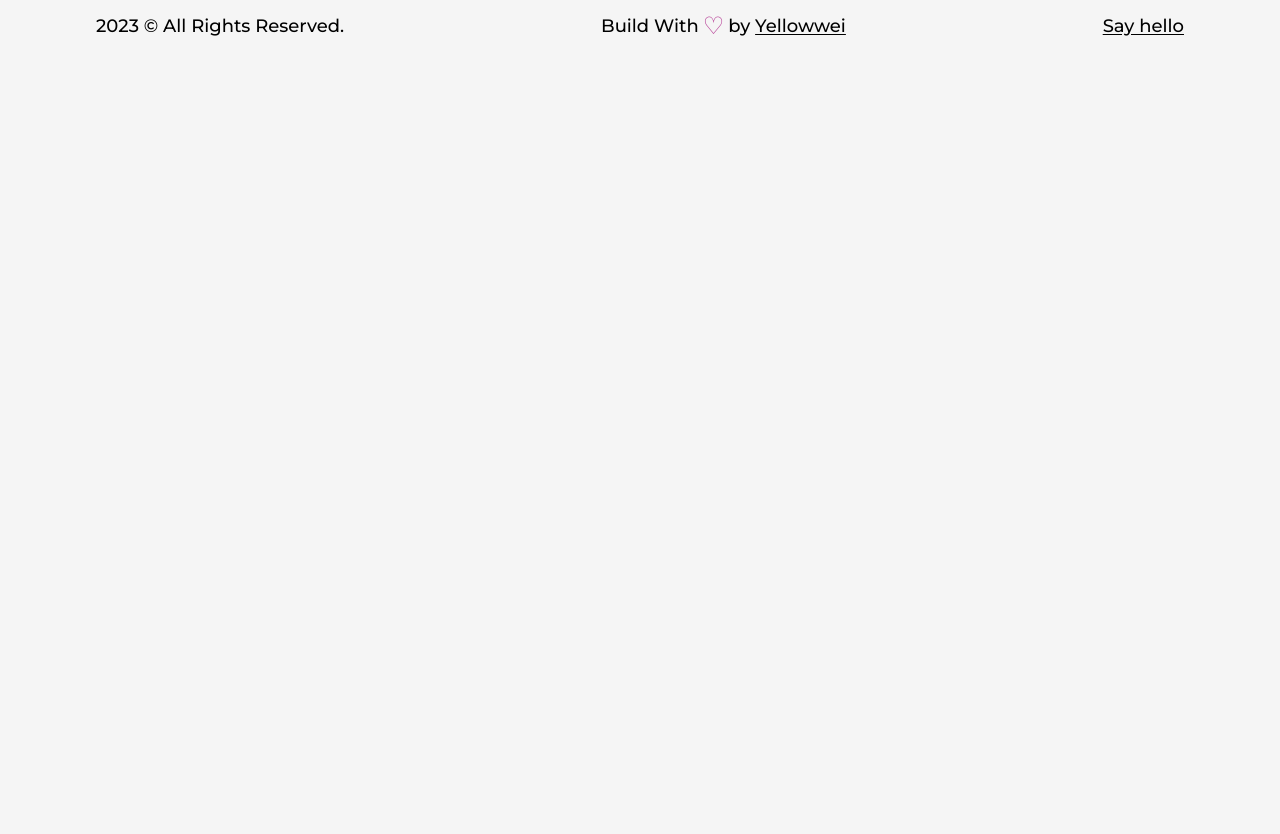
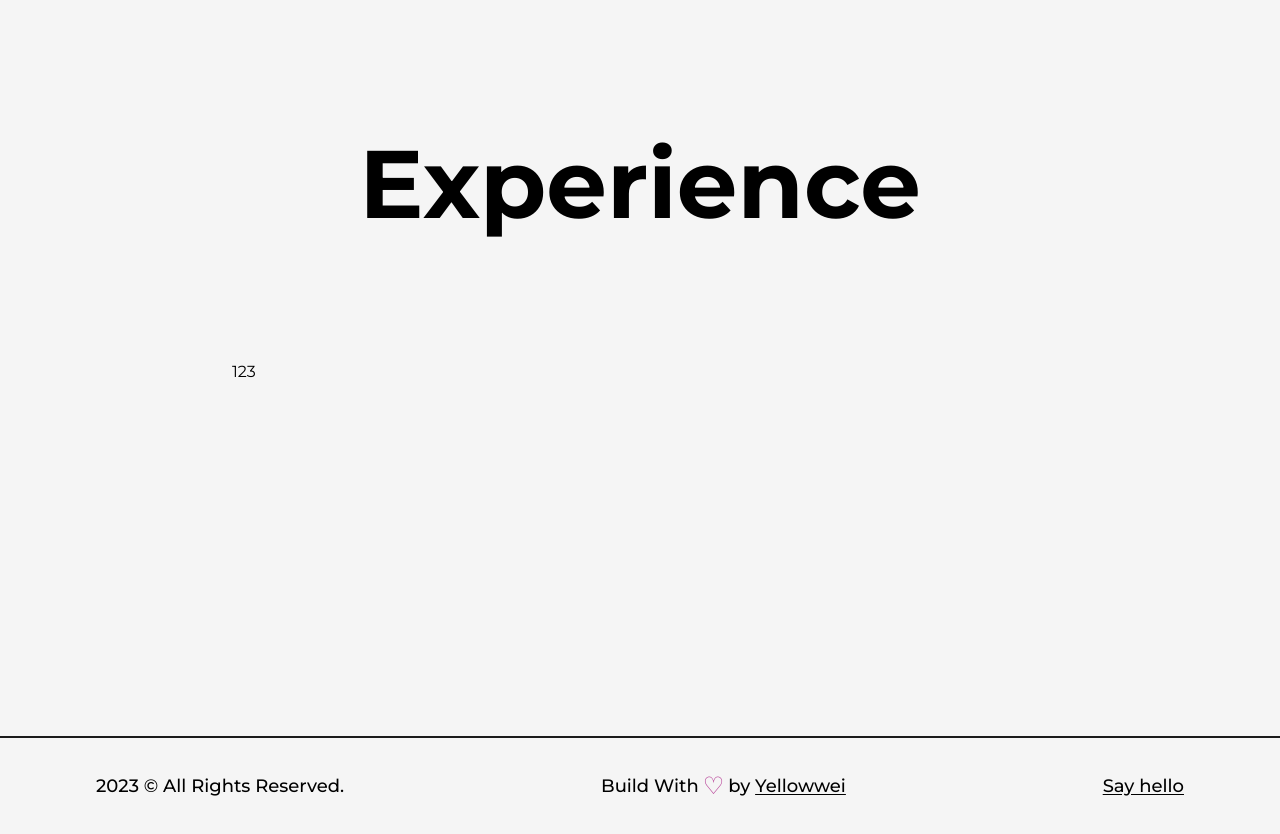
Before and after one commit to Yellowweii/Next-Personal-Website, a Next.js app: page /about in a window 1280 px wide. Shown: the part 2340-3174 px from the top of the page. Before the commit the page ends 2414 px from the top, so only its background shows below. Built offline with nearby package versions, Linux system fonts and the light colour scheme.

Commit message:
init the experience module (#6)
* finish the navbar module

* finish the layout moule

* finish the footer module

* finish the about module

* finish the skills module

* init the experience module

```diff
--- a/app/about/page.tsx
+++ b/app/about/page.tsx
@@ -4,6 +4,7 @@
 import profilePic from "@/public/images/profile/developer-pic-2.jpg";
 import AnimatedNumbers from "@/components/AnimatedNumbers";
 import Skills from "@/sections/Skills";
+import Experience from "@/sections/Experience";
 
 const About = () => {
   return (
@@ -51,6 +52,7 @@
           </div>
         </div>
         <Skills />
+        <Experience />
       </div>
     </main>
   );
--- /dev/null
+++ b/components/Details/index.tsx
@@ -0,0 +1,15 @@
+import React from "react";
+
+const Details = ({ position, company, companyLink, time, address, work }) => {
+  return (
+    <li>
+      <div>
+        <h3>
+          {position}&nbsp;<a href={companyLink}>@{company}</a>
+        </h3>
+      </div>
+    </li>
+  );
+};
+
+export default Details;
--- /dev/null
+++ b/sections/Experience/index.tsx
@@ -0,0 +1,18 @@
+import React from 'react'
+
+const Experience = () => {
+  return (
+    <div className='my-64'>
+        <h2 className='text-8xl font-bold mb-32 w-full text-center'>Experience</h2>
+        <div className='w-[75%] mx-auto relative'>
+            <ul>
+                <li>
+123
+                </li>
+            </ul>
+        </div>
+    </div>
+  )
+}
+
+export default Experience
```
